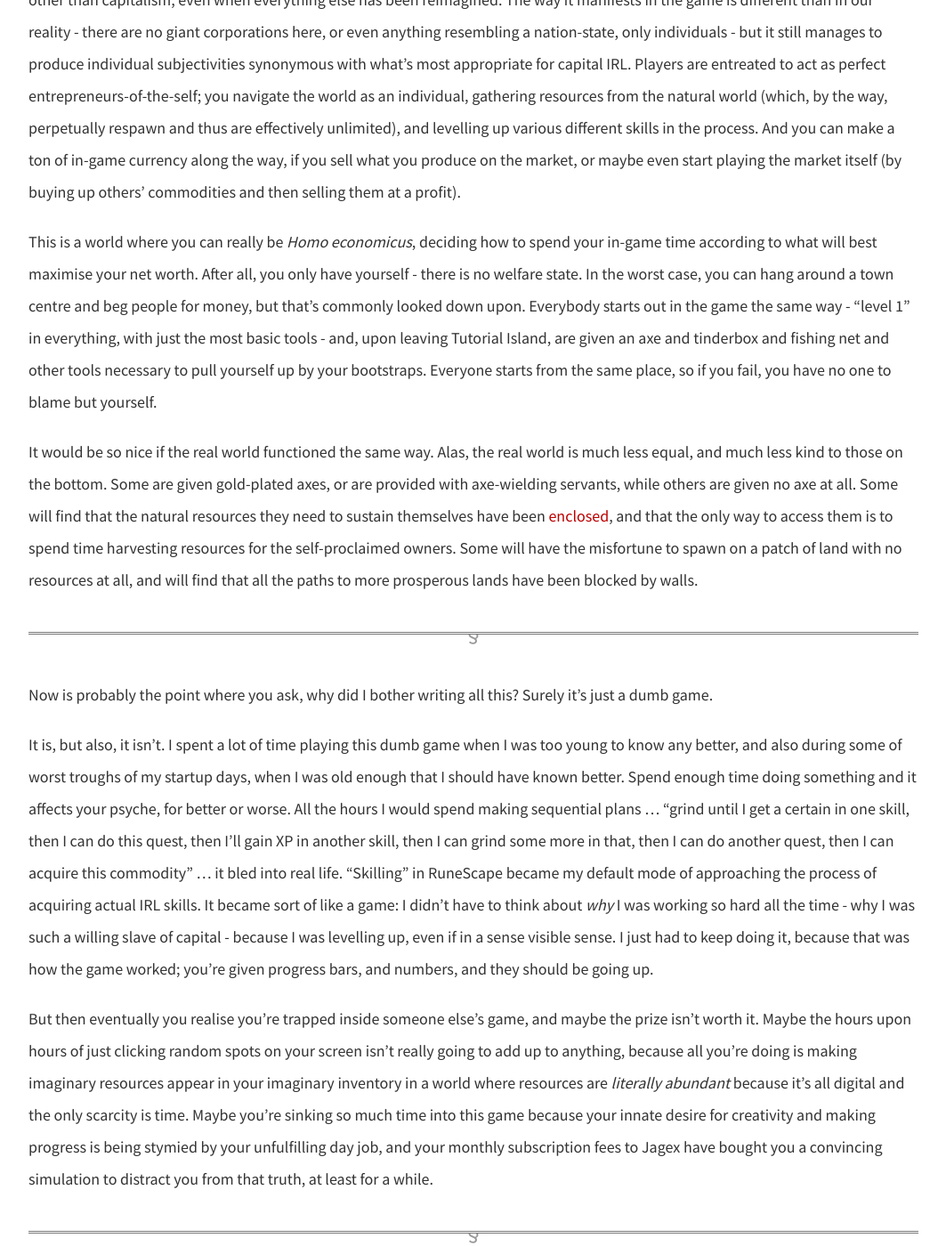
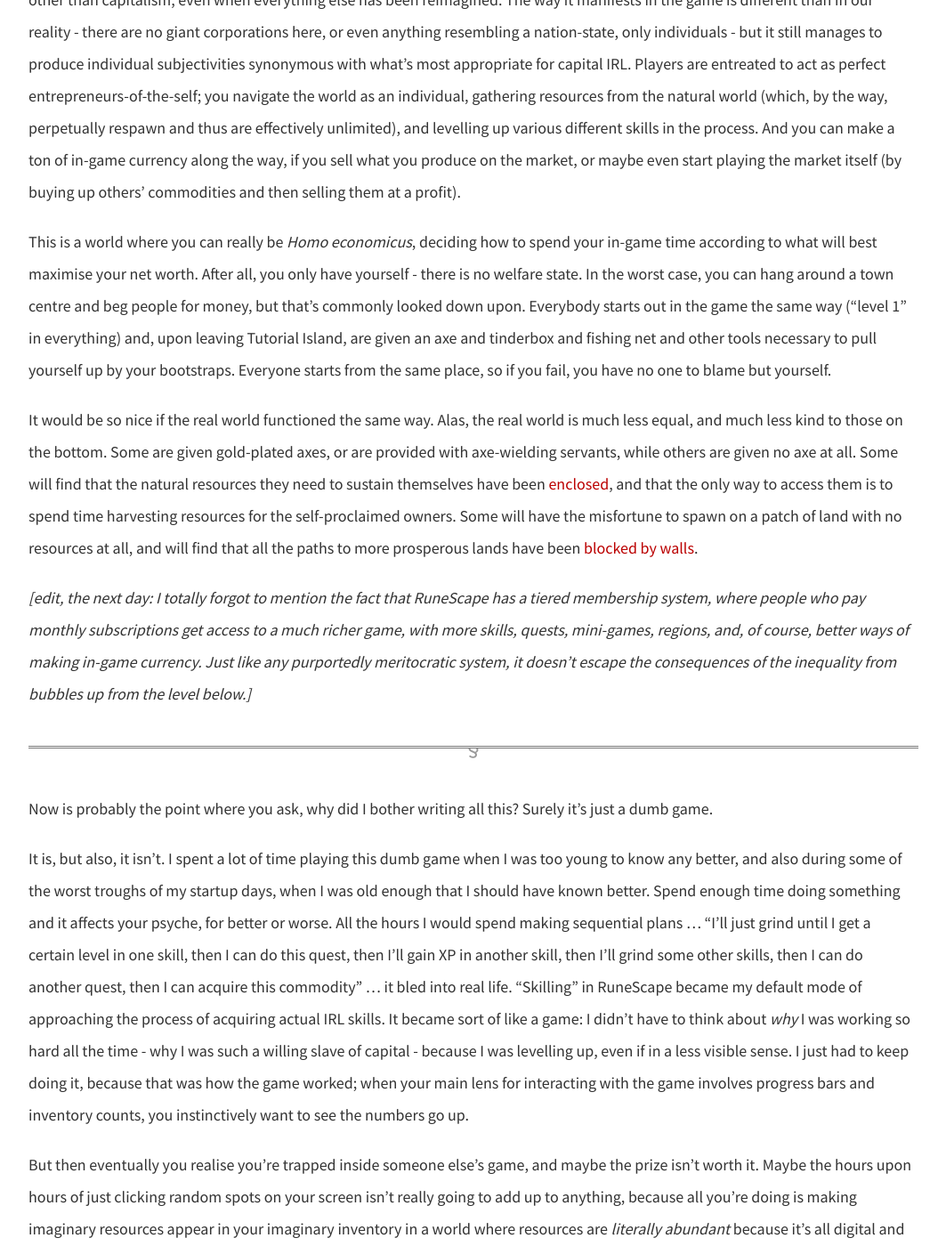
Before and after one commit to dellsystem/dellsystem.github.io, a Jekyll site: the page built from _posts/2019-1-22-fragments-22.md, in a window 1280 px wide and 1400 px high, scrolled down 2564 px. Shown: the whole window at 89% size, without its empty margins (108-1171 px from the left). Built offline with Jekyll 4.4.1, drawn with Linux system fonts in a browser that asks for light colours; some of the changed text lies outside the part shown.

Commit message:
Edit fragments-22
Added a postscript about membership fees + regular copy edits

```diff
--- a/_posts/2019-1-22-fragments-22.md
+++ b/_posts/2019-1-22-fragments-22.md
@@ -5,18 +5,18 @@ description: "The materialist analysis that no one asked for but that I've been
 image: https://upload.wikimedia.org/wikipedia/en/0/08/Osrsinterface.png
 ---
 
-When I was 8, I started playing this browser-based massively multiplayer online role-playing game (MMORPG) called [RuneScape](https://en.wikipedia.org/wiki/Old_School_RuneScape). In subsequent years, I would alternate between being totally immersed in the game (to the point where I was staying home from school to play it), to going cold turkey and completely swearing off all video games. (At the moment, I'm still in the latter phase, and every day I live in fear of slipping back into the all-encompassing compulsion of the first phase.)
+When I was 8, I started playing this browser-based massively multiplayer online role-playing game (MMORPG) called [RuneScape](https://en.wikipedia.org/wiki/Old_School_RuneScape). In subsequent years, I would alternate between being totally immersed in the game (to the point where I was skipping school to play it), to going cold turkey and completely swearing off all video games. (At the moment, I'm still in the latter phase, and every day I live in fear of slipping back into the all-encompassing compulsion of the first phase.)
 
 In other words, I find the game _very_ addictive. Which may sound unusual, given that the game is almost 2 decades old and hasn't _really_ changed that much since then. For some context, here's what the game looks like:
 
 ![Still from the game](https://upload.wikimedia.org/wikipedia/en/0/08/Osrsinterface.png)
 _An example of how adorably shitty the graphics are. Source: [Wikipedia](https://en.wikipedia.org/wiki/Old_School_RuneScape#/media/File:Osrsinterface.png)._
 
-It's a weird game, because it isn't easily categorised. There is combat, sure, but it's a major part of the game, and the actual combat mechanics are almost comically basic. There's kind of a story, scattered throughout multiple quests, but you don't have to follow it. You can interact with other players in the game, but you don't have to. Because it's a blank slate, you can project whatever you want into the game.
+It's a weird game, because it isn't easily categorised. There is combat, sure, but it's not a major part of the game, and the actual combat mechanics are almost comically basic. There's kind of a story, scattered throughout multiple quests, but you don't have to follow it. You can interact with other players in the game, but you don't have to. Because it's a blank slate, you can project whatever you want into the game.
 
 In a way, it's a game that isn't a game, because there is no real objective. There's no "winning", or "losing". It's open-ended by design; you could spend your whole life playing it, wandering around the pixellated in-game world, leveling up your skills, making money, building a house. It's even developed its own sort of in-game culture - people will throw parties, or get married, or pay tribute to the IRL deaths of well-known players.
 
-Perhaps most importantly, it has an economy. You can gather resources from the world around you, refine them according to your skill levels, and sell them on the market (either via one-on-one trades, or in the "Grand Exchange" which is like the stock market mixed with Amazon Marketplace). There are lots of ways to make money, but it's usually those who have invested their time into improving their skill levels, or who are willing to take extra risks, who make the most money.
+Perhaps most importantly, it has an economy. You can gather resources from the world around you, refine them according to your skill levels, and sell them on the market (either via one-on-one trades, or in the "Grand Exchange" which is like the IRL stock market mixed with Amazon Marketplace). There are lots of ways to make money, but it's usually those who have invested their time into improving their skill levels, or who are willing to take extra risks, who make the most money.
 
 In some ways, RuneScape's economy is the purest specimen of "meritocracy", because everyone starts at the same level, and your "success" in the game is a pretty straightforward function of how good you are at the game. For a certain kind of person - lured by the idea of making progress towards some greater goal, and looking for a refuge from the real world - RuneScape is very easy to become addicted to. And though the game is mostly what you make of it, if you spend enough time within its boundaries, it ends up shaping you, too.
 
@@ -26,21 +26,23 @@ I finally finished Max Haiven's _Cultures of Financialization_, a book that I've
 
 > Pokémon is a site where children “learn to learn” (Buckingham and Sefton-Green 2004, 30) to develop financialized subjecthood and a sense of agency germane to a world without guarantees where social values are bartered, where the individual is an isolated economic agent and where society is merely the sum of its people’s economic decisions. This learning is clearly not the intention of the Nintendo Corporation, but the brand works and takes such a hold of children’s imagination because they, on a deep existential level, recognize what Pokémon can offer them: it affirms a world they see all around them, from observing their parents’ increasingly episodic careers and financial woes to the sorts of narratives they witness on television and the media. Pokémon’s success stems from its resonance within and reproduction of the ethos of financialization. (p.127)
 
-Now, I'm not totally convinced that this the most germane explanation of Pokémon's success, but it does seem like a fair description of RuneScape. Because even though RuneScape is chronologically set in a pre-capitalist, mostly medieval era (in a fantasy timeline), a lot of the assumptions and behaviours within the game are suspiciously neoliberal. The game could have been _anything_ - I mean, there's a sizable magical element, and every conceivable fantasy creature under the sun shows up eventually - but instead, the game's mechanics and design merely reproduce the capitalist reality we see all around us.
+Now, I'm not totally convinced that this is the most germane explanation of Pokémon's success, but it does seem like a fair description of RuneScape. Because even though RuneScape is chronologically set in a pre-capitalist, mostly medieval era (in a fantasy timeline), a lot of the assumptions and behaviours within the game are suspiciously neoliberal. The game could have been _anything_ - I mean, there's a sizable magical element, and every conceivable fantasy creature under the sun shows up eventually - but instead, the game's mechanics and design merely reproduce the capitalist reality we see all around us.
 
 In many ways, the game is a testament to Mark Fisher's concept of "capitalist realism": the inability to imagine modes of production other than capitalism, even when everything else has been reimagined. The way it manifests in the game is different than in our reality - there are no giant corporations here, or even anything resembling a nation-state, only individuals - but it still manages to produce individual subjectivities synonymous with what's most appropriate for capital IRL. Players are entreated to act as perfect entrepreneurs-of-the-self; you navigate the world as an individual, gathering resources from the natural world (which, by the way, perpetually respawn and thus are effectively unlimited), and levelling up various different skills in the process. And you can make a ton of in-game currency along the way, if you sell what you produce on the market, or maybe even start playing the market itself (by buying up others' commodities and then selling them at a profit).
 
-This is a world where you can really be _Homo economicus_, deciding how to spend your in-game time according to what will best maximise your net worth. After all, you only have yourself - there is no welfare state. In the worst case, you can hang around a town centre and beg people for money, but that's commonly looked down upon. Everybody starts out in the game the same way - "level 1" in everything, with just the most basic tools  - and, upon leaving Tutorial Island, are given an axe and tinderbox and fishing net and other tools necessary to pull yourself up by your bootstraps. Everyone starts from the same place, so if you fail, you have no one to blame but yourself.
+This is a world where you can really be _Homo economicus_, deciding how to spend your in-game time according to what will best maximise your net worth. After all, you only have yourself - there is no welfare state. In the worst case, you can hang around a town centre and beg people for money, but that's commonly looked down upon. Everybody starts out in the game the same way ("level 1" in everything) and, upon leaving Tutorial Island, are given an axe and tinderbox and fishing net and other tools necessary to pull yourself up by your bootstraps. Everyone starts from the same place, so if you fail, you have no one to blame but yourself.
 
-It would be so nice if the real world functioned the same way. Alas, the real world is much less equal, and much less kind to those on the bottom. Some are given gold-plated axes, or are provided with axe-wielding servants, while others are given no axe at all. Some will find that the natural resources they need to sustain themselves have been [enclosed](https://monthlyreview.org/1998/07/01/the-agrarian-origins-of-capitalism/), and that the only way to access them is to spend time harvesting resources for the self-proclaimed owners. Some will have the misfortune to spawn on a patch of land with no resources at all, and will find that all the paths to more prosperous lands have been blocked by walls.
+It would be so nice if the real world functioned the same way. Alas, the real world is much less equal, and much less kind to those on the bottom. Some are given gold-plated axes, or are provided with axe-wielding servants, while others are given no axe at all. Some will find that the natural resources they need to sustain themselves have been [enclosed](https://monthlyreview.org/1998/07/01/the-agrarian-origins-of-capitalism/), and that the only way to access them is to spend time harvesting resources for the self-proclaimed owners. Some will have the misfortune to spawn on a patch of land with no resources at all, and will find that all the paths to more prosperous lands have been [blocked by walls](/posts/fragments-4).
+
+_\[edit, the next day: I totally forgot to mention the fact that RuneScape has a tiered membership system, where people who pay monthly subscriptions get access to a much richer game, with more skills, quests, mini-games, regions, and, of course, better ways of making in-game currency. Just like any purportedly meritocratic system, it doesn't escape the consequences of the inequality from bubbles up from the level below.\]_
 
 ***
 
 Now is probably the point where you ask, why did I bother writing all this? Surely it's just a dumb game.
 
-It is, but also, it isn't. I spent a lot of time playing this dumb game when I was too young to know any better, and also during some of worst troughs of my startup days, when I was old enough that I should have known better. Spend enough time doing something and it affects your psyche, for better or worse. All the hours I would spend making sequential plans ... "grind until I get a certain in one skill, then I can do this quest, then I'll gain XP in another skill, then I can grind some more in that, then I can do another quest, then I can acquire this commodity" ... it bled into real life. "Skilling" in RuneScape became my default mode of approaching the process of acquiring actual IRL skills. It became sort of like a game: I didn't have to think about _why_ I was working so hard all the time - why I was such a willing slave of capital - because I was levelling up, even if in a sense visible sense. I just had to keep doing it, because that was how the game worked; you're given progress bars, and numbers, and they should be going up.
+It is, but also, it isn't. I spent a lot of time playing this dumb game when I was too young to know any better, and also during some of the worst troughs of my startup days, when I was old enough that I should have known better. Spend enough time doing something and it affects your psyche, for better or worse. All the hours I would spend making sequential plans ... "I'll just grind until I get a certain level in one skill, then I can do this quest, then I'll gain XP in another skill, then I'll grind some other skills, then I can do another quest, then I can acquire this commodity" ... it bled into real life. "Skilling" in RuneScape became my default mode of approaching the process of acquiring actual IRL skills. It became sort of like a game: I didn't have to think about _why_ I was working so hard all the time - why I was such a willing slave of capital - because I was levelling up, even if in a less visible sense. I just had to keep doing it, because that was how the game worked; when your main lens for interacting with the game involves progress bars and inventory counts, you instinctively want to see the numbers go up.
 
-But then eventually you realise you're trapped inside someone else's game, and maybe the prize isn't worth it. Maybe the hours upon hours of just clicking random spots on your screen isn't really going to add up to anything, because all you're doing is making imaginary resources appear in your imaginary inventory in a world where resources are _literally abundant_ because it's all digital and the only scarcity is time. Maybe you're sinking so much time into this game because your innate desire for creativity and making progress is being stymied by your unfulfilling day job, and your monthly subscription fees to Jagex have bought you a convincing simulation to distract you from that truth, at least for a while.
+But then eventually you realise you're trapped inside someone else's game, and maybe the prize isn't worth it. Maybe the hours upon hours of just clicking random spots on your screen isn't really going to add up to anything, because all you're doing is making imaginary resources appear in your imaginary inventory in a world where resources are _literally abundant_ because it's all digital and the only scarcity is IRL time. Which, by the way, is growing scarcer with each passing hour of your life sunk into this game. Maybe you've latched onto this game because your innate desire for creativity and making progress is being stymied by your unfulfilling day job, and your monthly subscription fees to Jagex have bought you a convincing simulation to distract you from that truth, at least for a while.
 
 ***
 
```
